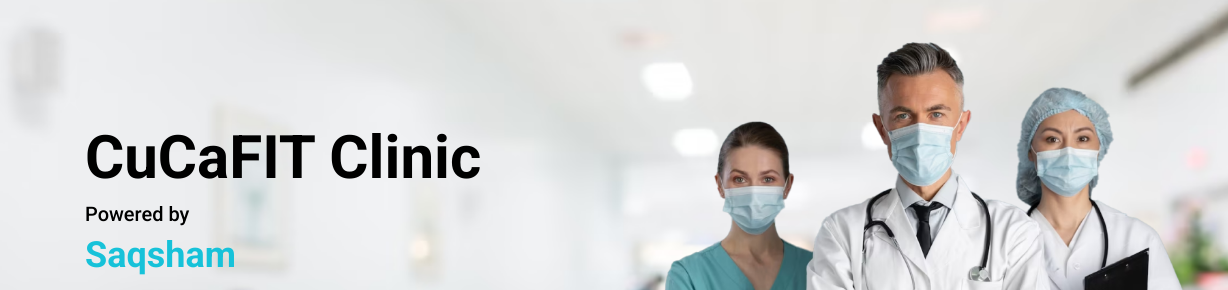
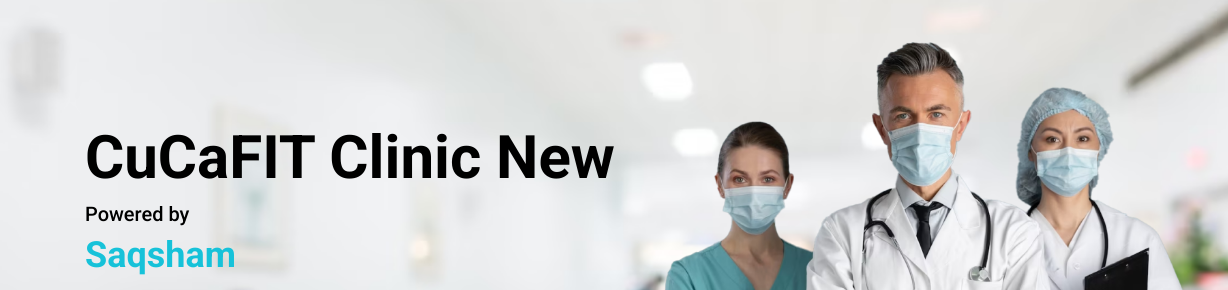
Before and after one commit to PradeepDoctor/clinic_Project, a plain HTML site: page index.html in a window 1280 px wide. Shown: the part 156-446 px from the top of the page, 0-1228 px from the left. Drawn offline with nearby package versions, Linux system fonts and the light colour scheme.

Commit message:
add nnew key word

```diff
--- a/index.html
+++ b/index.html
@@ -109,7 +109,7 @@
             <div class="row">
                 <div class="col-md-6">
                     <div class="text-head">
-                        <h2 class="heading"><b>CuCaFIT Clinic</b></h2>
+                        <h2 class="heading"><b>CuCaFIT Clinic New</b></h2>
                         <h5> Powered by</h5>
                         <h3 class="head"> Saqsham</h3>
 
```
